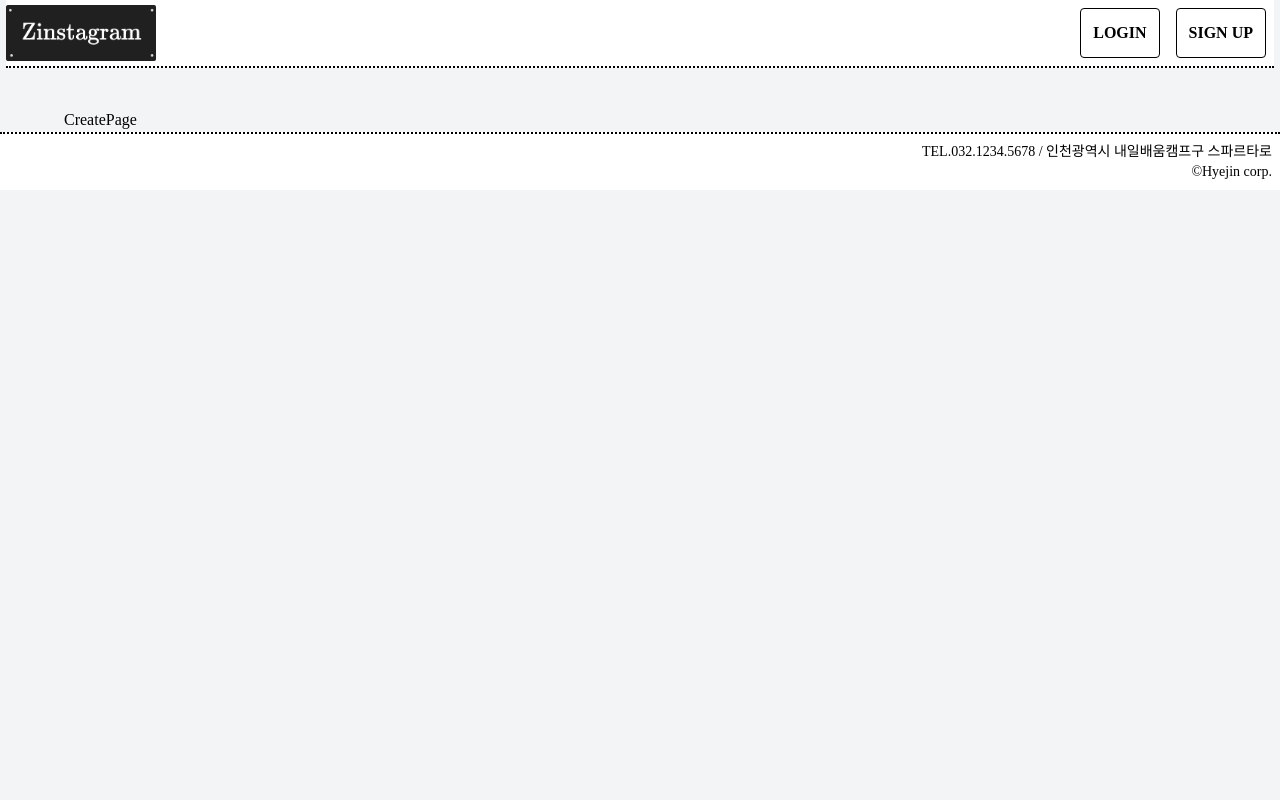
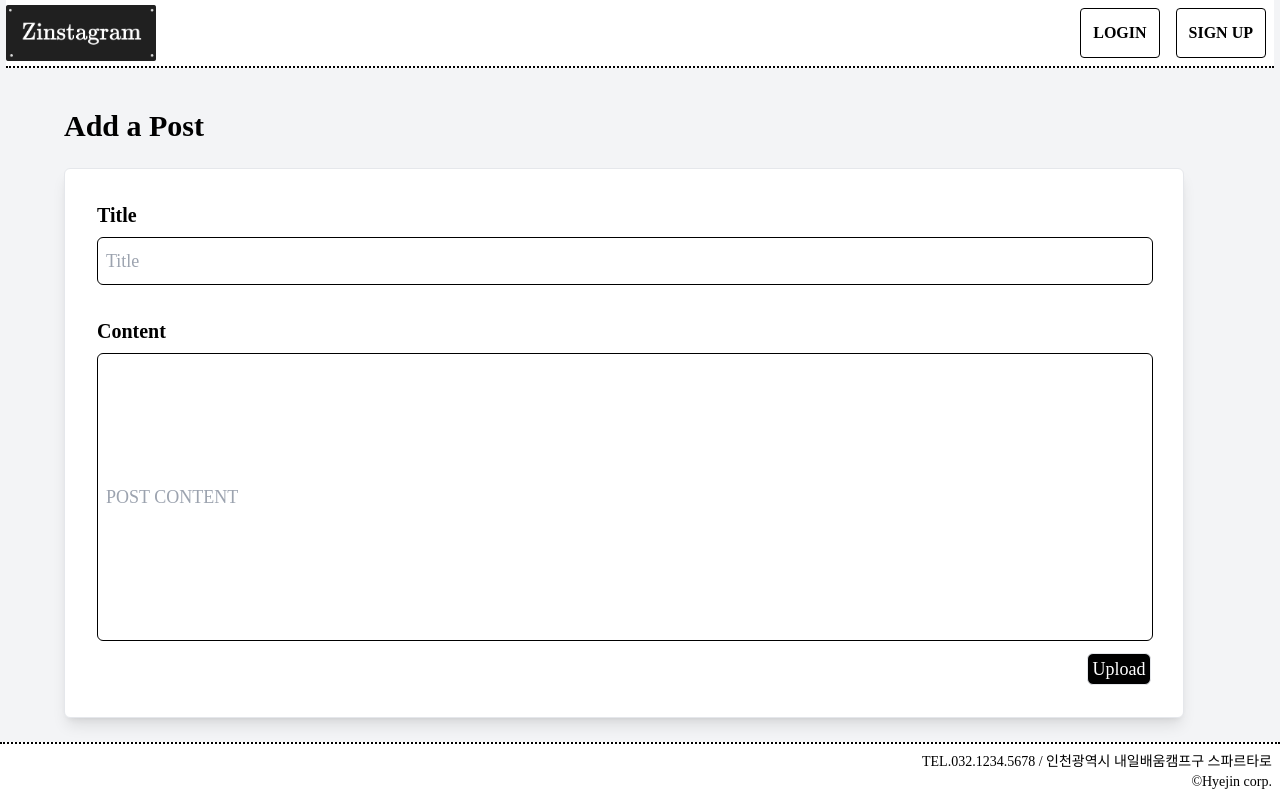
Before and after one commit to choihyejin94/final-project, a React (Vite) app: page /feeds/create in a window 1280 px wide. Built offline with nearby package versions, Linux system fonts and the light colour scheme; no server answers.

Commit message:
글 추가 및 수정페이지 UI

```diff
--- /dev/null
+++ b/src/components/FeedForm.tsx
@@ -0,0 +1,42 @@
+import { useState } from 'react';
+
+const FeedForm = () => {
+  const [title, setTitle] = useState('');
+  const [content, setContent] = useState('');
+
+  return (
+    <div>
+      <div className="bg-white border border-gray rounded-md flex flex-col justify-start p-8 mb-6 w-[70rem] shadow-lg">
+        <div className="mb-5">
+          <h4 className="font-bold text-xl mb-2">Title</h4>
+          <input
+            type={'textarea'}
+            placeholder={'Title'}
+            value={title}
+            onChange={(e) => setTitle(e.target.value)}
+            className="border border-black rounded-md p-2 mb-3 text-lg w-[66rem] h-12 focus:outline-none focus:ring-1 focus:ring-black"
+            required
+          />
+        </div>
+        <div>
+          <h5 className="font-bold text-xl mb-2">Content</h5>
+          <input
+            type={'textarea'}
+            placeholder={'POST CONTENT'}
+            value={content}
+            onChange={(e) => setContent(e.target.value)}
+            className="border border-black rounded-md p-2 mb-3 text-lg w-[66rem] h-72 focus:outline-none focus:ring-1 focus:ring-black"
+            required
+          />
+        </div>
+        <div className="flex justify-end">
+          <button className="border text-lg w-16 h-8 bg-black text-white rounded-md hover:bg-white hover:text-black hover:border-black cursor-pointer">
+            Upload
+          </button>
+        </div>
+      </div>
+    </div>
+  );
+};
+
+export default FeedForm;
--- a/src/pages/CreatePage.tsx
+++ b/src/pages/CreatePage.tsx
@@ -1,3 +1,12 @@
+import FeedForm from '../components/FeedForm';
+
 export default function CreatePage() {
-  return <>CreatePage</>;
+  return (
+    <div>
+      <div>
+        <h3 className="font-bold text-3xl mb-6">Add a Post</h3>
+      </div>
+      <FeedForm />
+    </div>
+  );
 }
--- a/src/pages/Home.tsx
+++ b/src/pages/Home.tsx
@@ -5,7 +5,7 @@ export default function Home() {
     <div>
       <div>
         <div className="flex justify-end mb-2">
-          <button className="border bg-black text-white rounded p-2 m-2 text-lg hover:bg-white hover:text-black hover:border-black cursor-pointer">
+          <button className="border bg-black text-white rounded p-2 mr-5 text-lg hover:bg-white hover:text-black hover:border-black cursor-pointer">
             Writing
           </button>
         </div>
--- a/src/pages/UpdatePage.tsx
+++ b/src/pages/UpdatePage.tsx
@@ -1,3 +1,12 @@
+import FeedForm from "../components/FeedForm";
+
 export default function UpdatePage() {
-  return <>UpdatePage</>;
+  return (
+    <div>
+      <div>
+        <h3 className="font-bold text-3xl mb-6">Update a Post</h3>
+      </div>
+      <FeedForm />
+    </div>
+  );
 }
```
